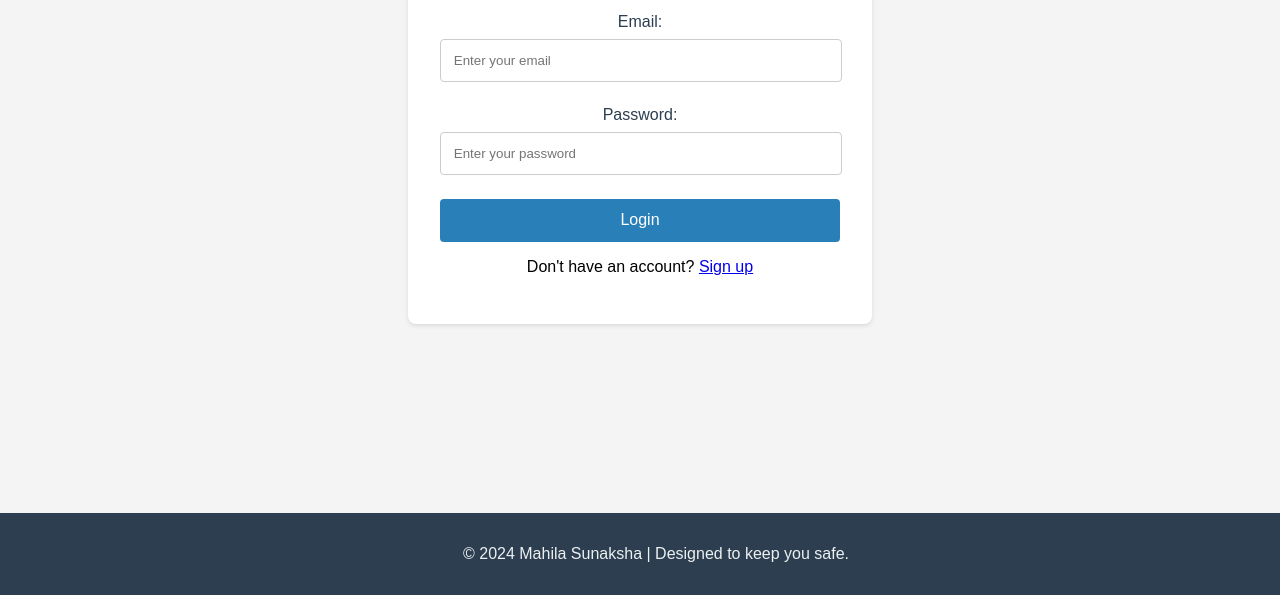
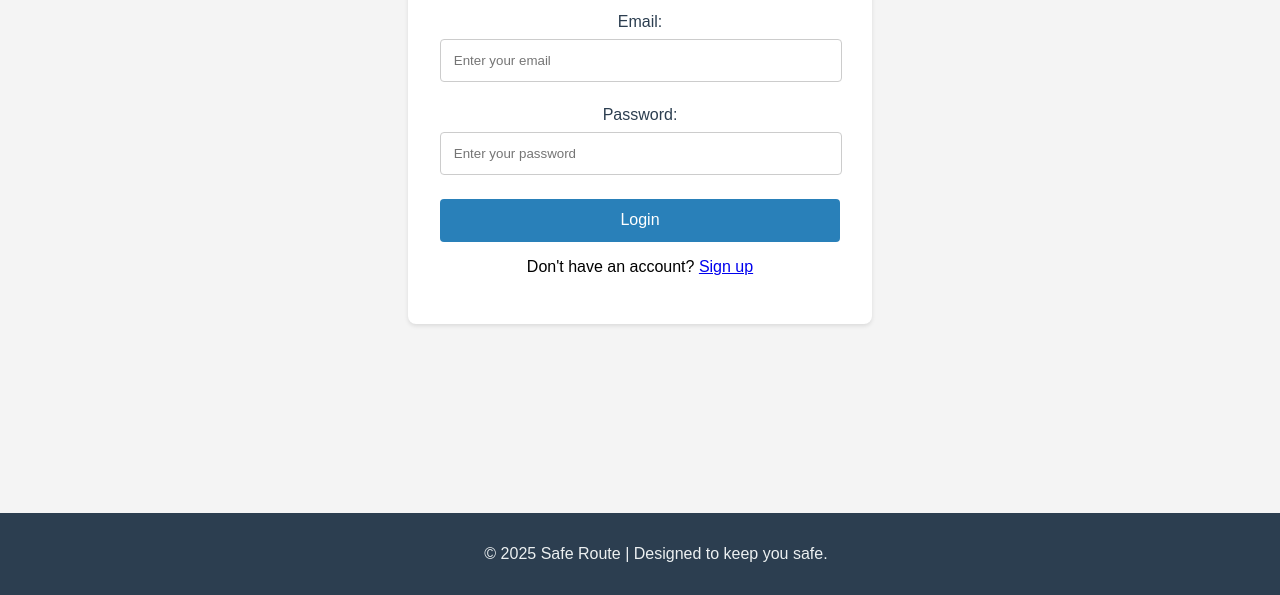
Before and after one commit to Palak-Patodi/safe-routes, a plain HTML site: page login.html in a window 1280 px wide. Shown: the part 409-1004 px from the top of the page. Drawn offline with Linux system fonts and the light colour scheme.

Commit message:
Update login.html

```diff
--- a/login.html
+++ b/login.html
@@ -37,7 +37,7 @@
     </section>
 
     <footer>
-        <p id="footer-text">&copy; 2024 Mahila Sunaksha | Designed to keep you safe.</p>
+        <p id="footer-text">&copy; 2025 Safe Route | Designed to keep you safe.</p>
     </footer>
 
     <script type="module">
```
